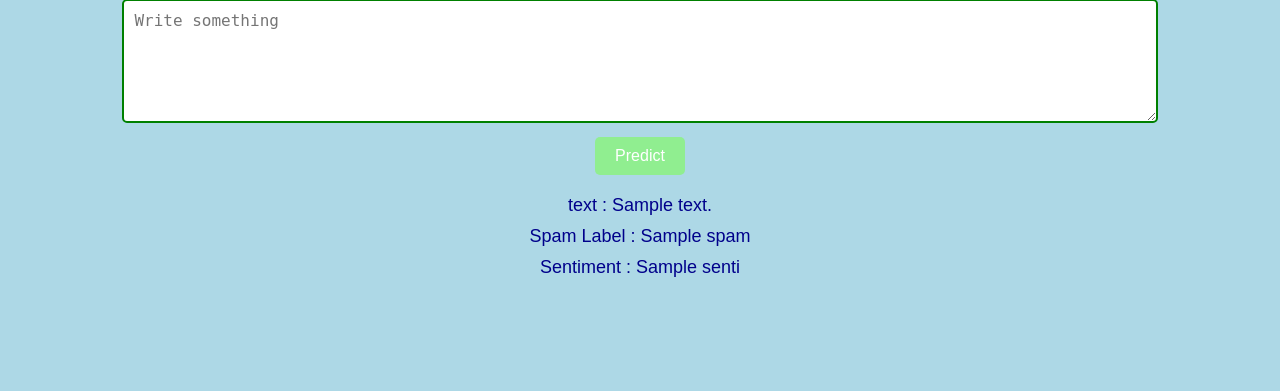
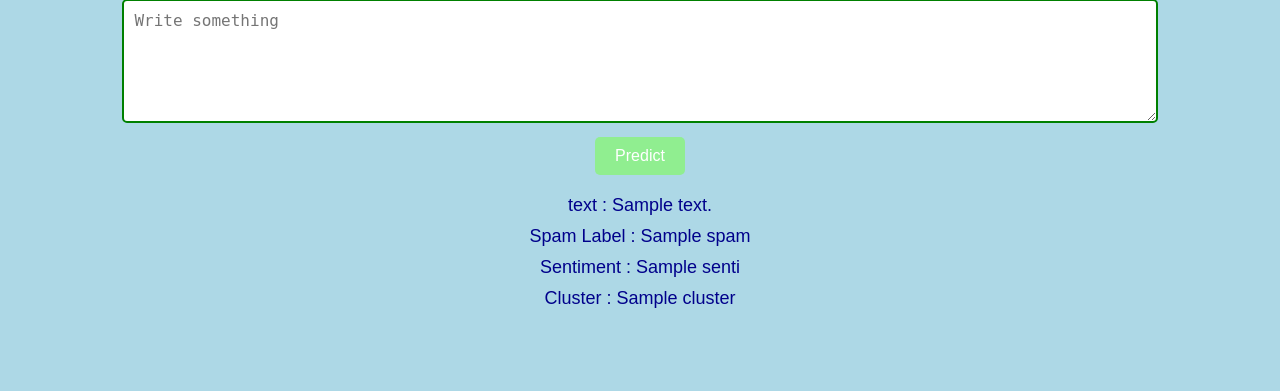
Before and after one commit to mdismailquraishicse/commentAnalyzerFlask, a Flask app: template templates/prediction.html in a window 1280 px wide. Shown: the part 81-472 px from the top of the page. Run offline with Flask 3, Linux system fonts and the light colour scheme; the template is opened without the code that fills it: most values are stand-ins (such as "Sample title", 1, 10 or a date in 2020); parts of the project's set-up code (start-up, migrations or seed data) failed here and were passed over.

Commit message:
clustering done

```diff
--- a/app.py
+++ b/app.py
@@ -6,6 +6,8 @@ import numpy as np
 
 sentimentAnalyzer = pickle.load(open('pickles/sentimentAnalyzer.pkl','rb'))
 spamDetector = pickle.load(open('pickles/spam_model_with_pipe.pkl','rb'))
+clusterModel = pickle.load(open('pickles/clusterModel.pkl','rb'))
+
 
 path = 'prediction.csv'
 df = pd.read_csv(path)
@@ -19,7 +21,7 @@ def index():
     return render_template('index.html', comments = df['comment'].values,
                            spam = df['pred_spam'].values,
                            senti = df['pred_sentiment'].values,
-                           class_spam = class_spam, class_senti = class_senti,
+                           class_spam = class_spam, class_senti = class_senti, cluster = df['cluster'].values,
                            n = len(df['comment'].values))
 
 @app.route('/pred',methods=['POST', "GET"])
@@ -30,8 +32,10 @@ def pred():
 
     senti = sentimentAnalyzer.predict(np.array([text]))
     senti = class_senti[senti[0]]
+
+    cluster = clusterModel.predict(np.array(['text']))
     return render_template('prediction.html',
-                           spam = spam, text = text, senti=senti)
+                           spam = spam, text = text, senti=senti, cluster=cluster)
 @app.route('/prediction')
 def prediction():
     return render_template('prediction.html')
--- a/templates/index.html
+++ b/templates/index.html
@@ -119,6 +119,7 @@
                 <th>Comment</th>
                 <th>Spam</th>
                 <th>Sentiment</th>
+                <th>Cluster</th>
             </tr>
             {% for i in range(n) %}
             <tr>
@@ -126,6 +127,7 @@
                 <td class="comment-col">{{comments[i]}}</td>
                 <td>{{class_spam[spam[i]]}}</td>
                 <td>{{class_senti[senti[i]]}}</td>
+                <td>{{cluster[i]}}</td>
             </tr>
             {% endfor %}
         </table>
--- a/templates/prediction.html
+++ b/templates/prediction.html
@@ -59,5 +59,6 @@
     <div>text : {{text}}</div>
     <div>Spam Label : {{spam}}</div>
     <div>Sentiment : {{senti}}</div>
+    <div>Cluster : {{cluster}}</div>
 </body>
 </html>
```
Also changed, not shown: 1 other file.
